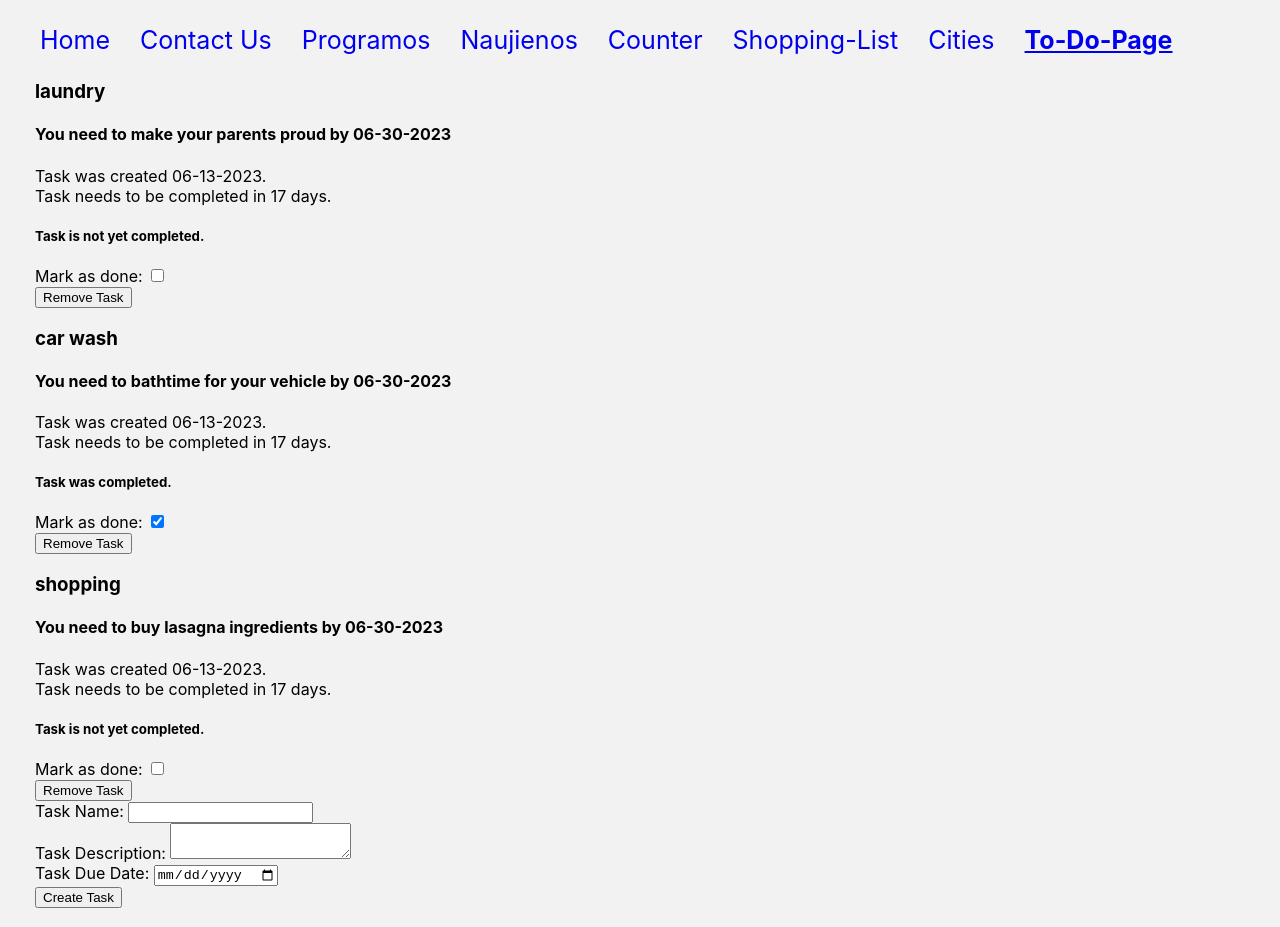
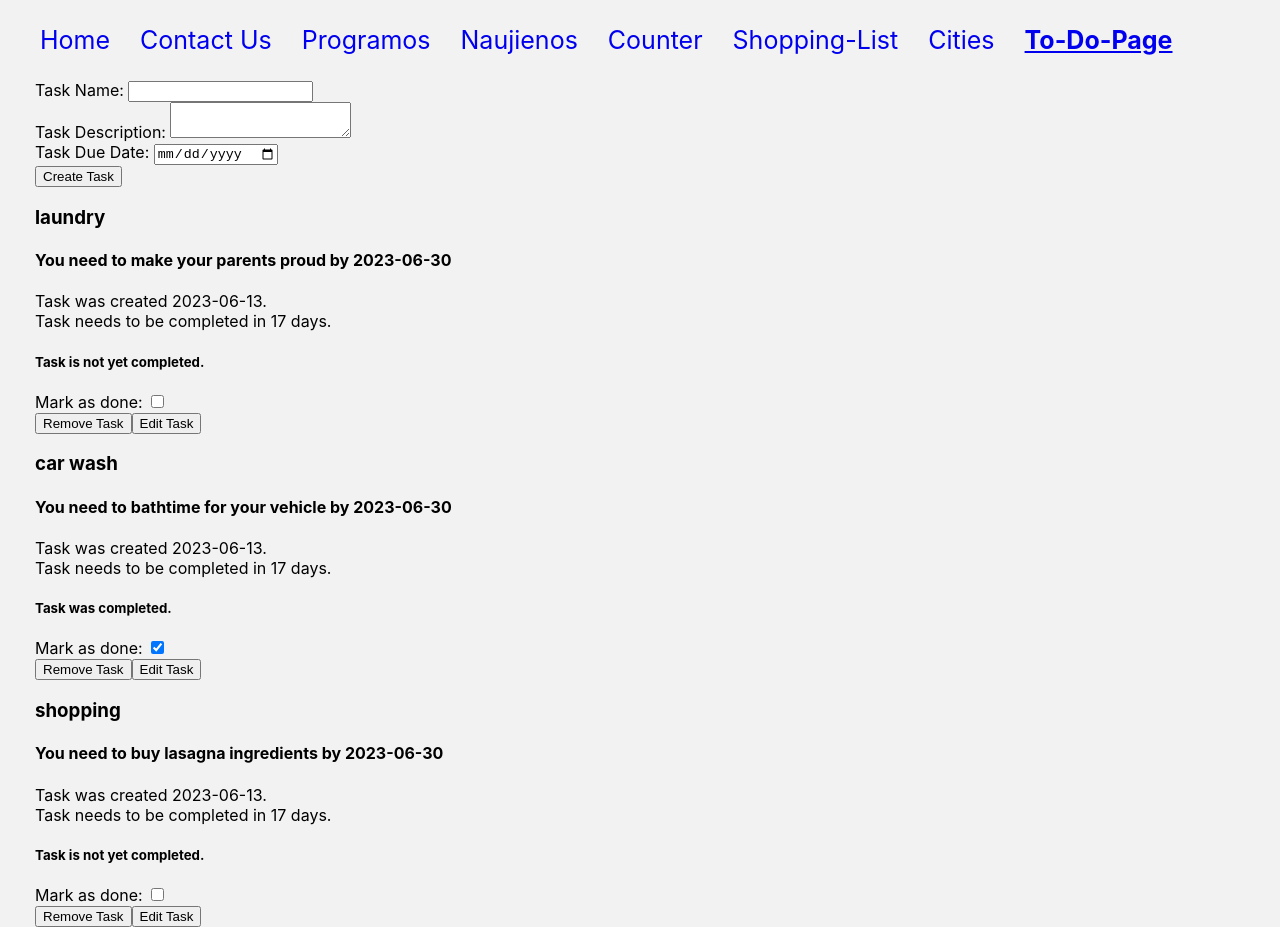
Before and after one commit to Adomelism/First-React-Project, a React (Create React App) app: page /ToDoPage in a window 1280 px wide. Built offline with nearby package versions, Linux system fonts and the light colour scheme.

Commit message:
incomplete edit function

```diff
--- a/src/Components/ToDoComponents/ToDoForm.js
+++ b/src/Components/ToDoComponents/ToDoForm.js
@@ -1,11 +1,18 @@
-import { useState } from "react";
+import { useState, useEffect } from "react";
 
-const ToDoForm = ({onNewTask}) => {
-
+const ToDoForm = ({onNewTask, editToDoData}) => {
     let [name, setName] = useState('')
     let [description, setDescription] = useState('')
     let [isDone, setIsDone] = useState(false)
     let [dueDate, setDueDate] = useState('')
+
+    useEffect(() => {
+        if (editToDoData) {
+            setName(editToDoData.taskName)
+            setDescription(editToDoData.description)
+            setDueDate(editToDoData.dueDate)
+        }
+    }, [editToDoData])
 
     const nameHandler = (event) => setName(event.target.value)
     const descriptionHandler = (event) => setDescription(event.target.value)
@@ -16,8 +23,21 @@ const ToDoForm = ({onNewTask}) => {
 
         const date = new Date();
         const fullDate = date.toISOString().slice(0, 10);
+        let newItem = {};
 
-        const newItem =
+        if (editToDoData) {
+            newItem =
+        {
+            taskName: name,
+            description,
+            isDone: editToDoData.isDone,
+            dueDate,
+            date: fullDate,
+            id: editToDoData.id,
+            edited: fullDate,
+        }
+        } else {
+            newItem =
         {
             taskName: name,
             description,
@@ -26,7 +46,13 @@ const ToDoForm = ({onNewTask}) => {
             date: fullDate,
             id: Math.random(),
         }
+        }
+
         onNewTask(newItem);
+        setName('');
+        setDescription('');
+        setDueDate('');
+
     }
 
   return (
@@ -44,7 +70,7 @@ const ToDoForm = ({onNewTask}) => {
         <input type="date" id="taskDueDate" name="taskDueDate" value={dueDate} onChange={dueDateHandler}/>
     </div>
     <div>
-        <button type="submit" id="submit" name="submit">Create Task</button>
+        <button type="submit" id="submit" name="submit">{editToDoData ? 'Edit Task' : 'Create Task'}</button>
     </div>
 </form>
   )
--- a/src/Components/ToDoComponents/ToDoItem.js
+++ b/src/Components/ToDoComponents/ToDoItem.js
@@ -1,6 +1,6 @@
 import dayjs from "dayjs";
 
-const ToDoItem = ({task, onDoneTask, onRemoveTask}) => {
+const ToDoItem = ({task, onDoneTask, onRemoveTask, onEditTask}) => {
   let {taskName, description, isDone, dueDate, date, id} = task;
 
   let isItDone = '';
@@ -40,6 +40,7 @@ const ToDoItem = ({task, onDoneTask, onRemoveTask}) => {
           </form>
         </div>
         <button onClick={removalHandler}>Remove Task</button>
+        <button onClick={() => onEditTask(id)}>Edit Task</button>
     </div>
   )
 }
--- a/src/Components/ToDoComponents/ToDoList.js
+++ b/src/Components/ToDoComponents/ToDoList.js
@@ -1,11 +1,11 @@
 import ToDoItem from "./ToDoItem"
 
-const ToDoList = ({data, onDoneTask, onRemoveTask}) => {
+const ToDoList = ({data, onDoneTask, onRemoveTask, onEditTask}) => {
 
   return (
     <div>
         {data.map((task, index) => {
-        return <ToDoItem task={task} key={index} onDoneTask={onDoneTask} onRemoveTask={onRemoveTask}></ToDoItem>
+        return <ToDoItem task={task} key={index} onDoneTask={onDoneTask} onRemoveTask={onRemoveTask} onEditTask={onEditTask}></ToDoItem>
     })}
     </div>
 
--- a/src/Pages/ToDoPage/ToDoPage.js
+++ b/src/Pages/ToDoPage/ToDoPage.js
@@ -1,7 +1,7 @@
 import ToDoForm from "../../Components/ToDoComponents/ToDoForm";
 import ToDoList from "../../Components/ToDoComponents/ToDoList";
 import Container from "../../Components/Container/Container";
-import { useState } from "react";
+import { useEffect, useState } from "react";
 
 const ToDoPage = () => {
 
@@ -10,31 +10,30 @@ const ToDoPage = () => {
             taskName: 'laundry',
             description: 'make your parents proud',
             isDone: false,
-            dueDate: '06-30-2023',
-            date: '06-13-2023',
+            dueDate: '2023-06-30',
+            date: '2023-06-13',
             id: Math.random(),
         },
         {
             taskName: 'car wash',
             description: 'bathtime for your vehicle',
             isDone: true,
-            dueDate: '06-30-2023',
-            date: '06-13-2023',
+            dueDate: '2023-06-30',
+            date: '2023-06-13',
             id: Math.random(),
         },
         {
             taskName: 'shopping',
             description: 'buy lasagna ingredients',
             isDone: false,
-            dueDate: '06-30-2023',
-            date: '06-13-2023',
+            dueDate: '2023-06-30',
+            date: '2023-06-13',
             id: Math.random(),
         }
     ]
-    // 5. Pridėti galimybę ištrinti užduotį.
-    // 6. Pridėti galimybę redaguoti užduotį.
 
     const [tasks, setTasks] = useState(tasksList)
+    const [editToDo, setEditToDo] = useState(null)
 
     const completionHandler = (id) => {
         const index = tasks.findIndex(item => item.id === id)
@@ -47,7 +46,11 @@ const ToDoPage = () => {
     }
 
     const addNewTaskHandler = (task) => {
-        setTasks(prevState => [task, ...prevState])
+        if (editToDo) {
+
+        } else {
+            setTasks(prevState => [task, ...prevState])
+        }
     }
 
     const removeTaskHandler = (id) => {
@@ -56,14 +59,19 @@ const ToDoPage = () => {
             let newState = prevState.filter(setTask => setTask.id !== id);
             return newState;
         })
+    }
 
+    const editTaskHandler = (idToEdit) => {
+        let editTask = tasks.find(task => task.id == idToEdit)
+
+        setEditToDo(editTask)
     }
 
   return (
     <div>
         <Container>
-            <ToDoList data={tasks} onDoneTask={completionHandler} onRemoveTask={removeTaskHandler}/>
-            <ToDoForm onNewTask={addNewTaskHandler}/>
+            <ToDoForm onNewTask={addNewTaskHandler} editToDoData={editToDo}/>
+            <ToDoList data={tasks} onDoneTask={completionHandler} onRemoveTask={removeTaskHandler} onEditTask={editTaskHandler}/>
         </Container>
     </div>
 
```
